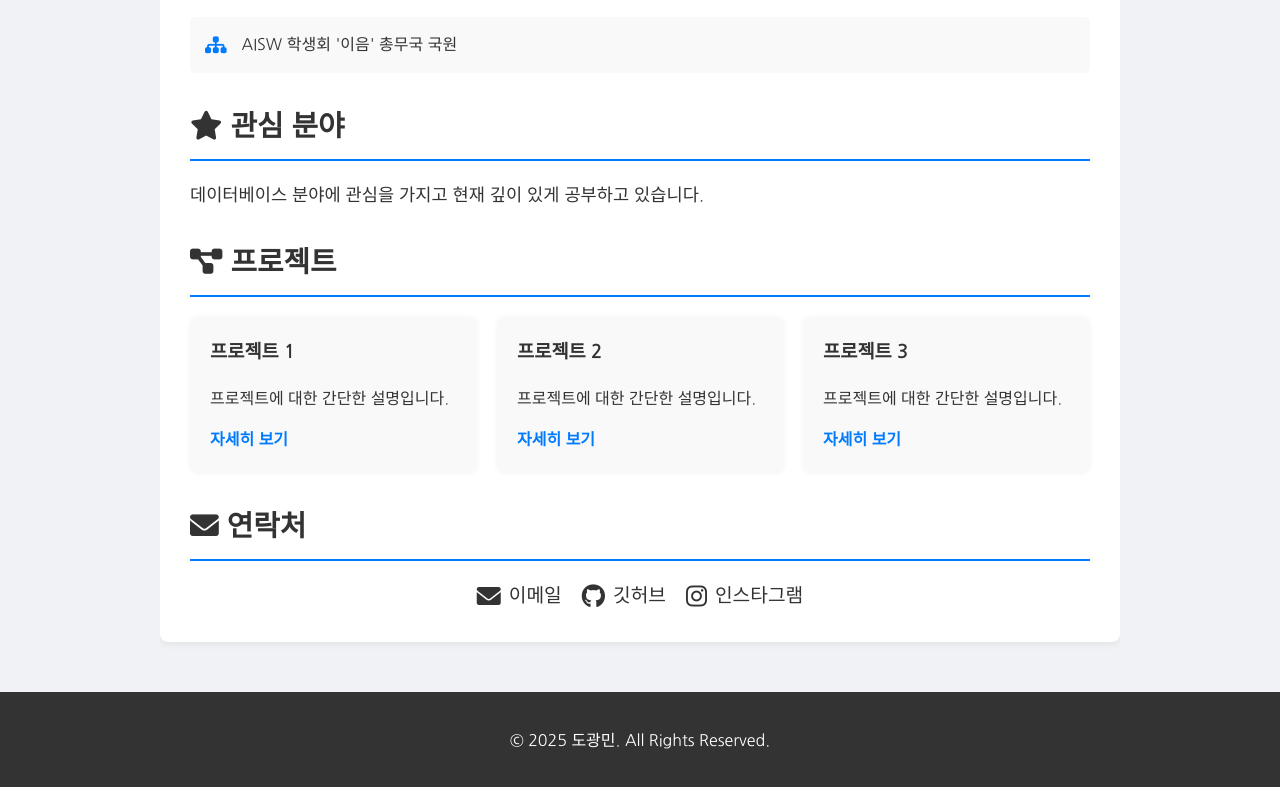
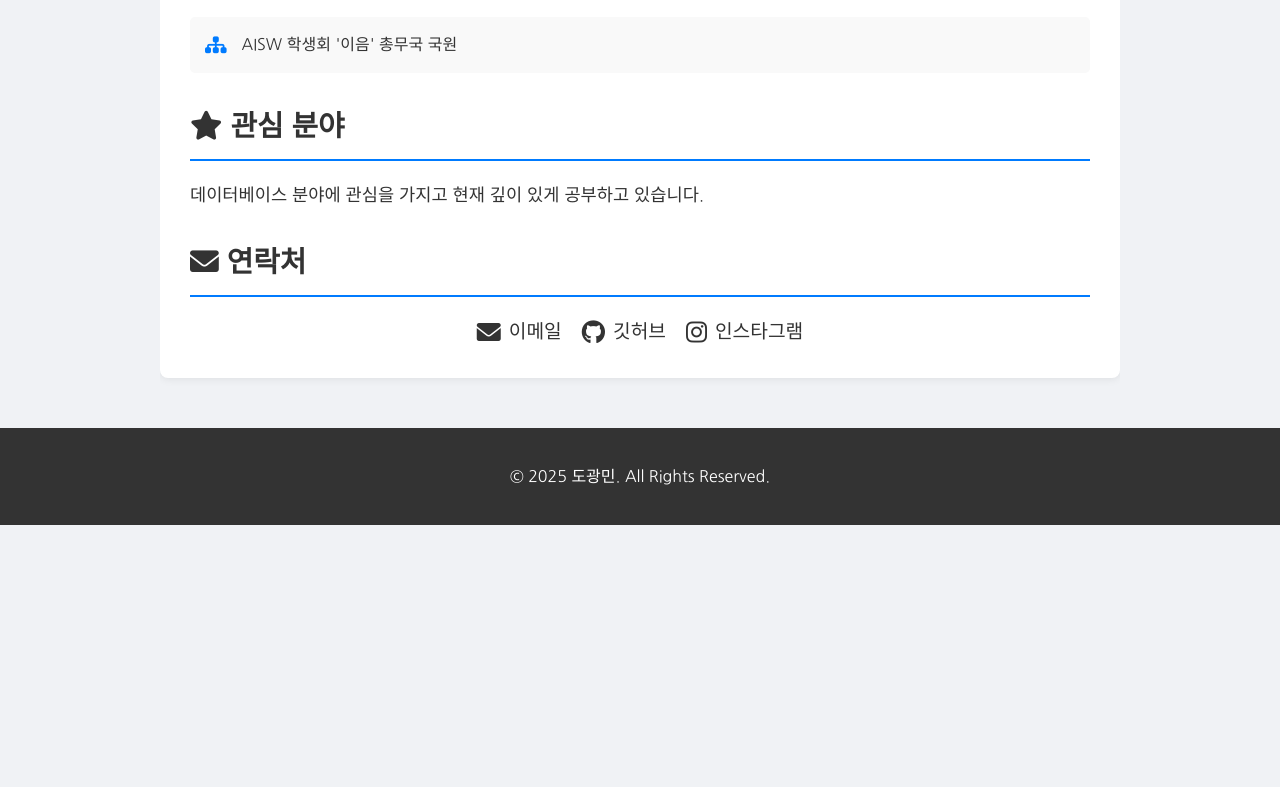
Before and after one commit to gwangmin11/js251120, a plain HTML site: page index.html in a window 1280 px wide. Shown: the part 1619-2406 px from the top of the page. After the commit the page ends 2144 px from the top, so only its background shows below. Drawn offline with Linux system fonts and the light colour scheme.

Commit message:
refactor: 프로젝트 섹션 제거
- 아직 프로젝트가 없어 포트폴리오에서 프로젝트 섹션을 제거함.

```diff
--- a/index.html
+++ b/index.html
@@ -202,27 +202,6 @@
                 <p>데이터베이스 분야에 관심을 가지고 현재 깊이 있게 공부하고 있습니다.</p>
             </div>
 
-            <div class="projects">
-                <h2><i class="fas fa-project-diagram"></i> 프로젝트</h2>
-                <div class="project-grid">
-                    <div class="project-card">
-                        <h3>프로젝트 1</h3>
-                        <p>프로젝트에 대한 간단한 설명입니다.</p>
-                        <a href="#">자세히 보기</a>
-                    </div>
-                    <div class="project-card">
-                        <h3>프로젝트 2</h3>
-                        <p>프로젝트에 대한 간단한 설명입니다.</p>
-                        <a href="#">자세히 보기</a>
-                    </div>
-                    <div class="project-card">
-                        <h3>프로젝트 3</h3>
-                        <p>프로젝트에 대한 간단한 설명입니다.</p>
-                        <a href="#">자세히 보기</a>
-                    </div>
-                </div>
-            </div>
-
             <div class="contact">
                 <h2><i class="fas fa-envelope"></i> 연락처</h2>
                 <div class="contact-links">
```
